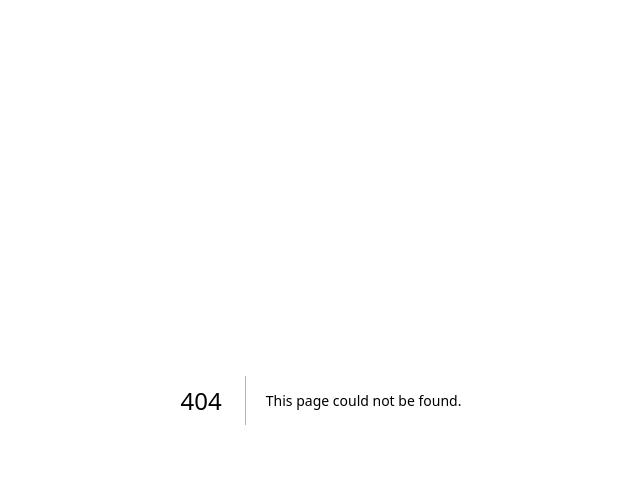
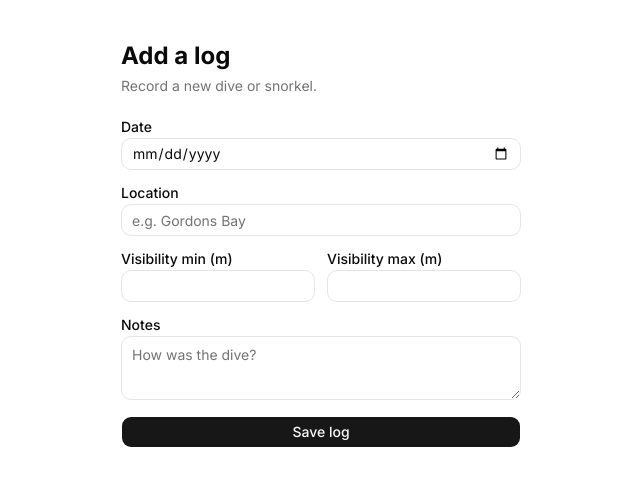
Before and after one commit to ameliagoodson/finspot, a Next.js app: page /logs/new in a window 1280 px wide. Before the commit this address had no page. Shown: the top 486 px of the page, without its empty margins (319-959 px from the left). Built offline with nearby package versions, Linux system fonts and the light colour scheme.

Commit message:
feat: modal sheet for creating new dive logs Sets up parallel + intercepting routes (@modal slot) so navigating to /logs/new renders a Sheet overlay over the logs page instead of a full navigation. Includes the log form component and real /logs/new fallback page for hard refreshes.

```diff
--- /dev/null
+++ b/app/@modal/(.)logs/new/page.tsx
@@ -0,0 +1,35 @@
+"use client";
+
+import { useRouter } from "next/navigation";
+
+import { LogForm } from "@/components/log-form";
+import {
+  Sheet,
+  SheetContent,
+  SheetDescription,
+  SheetHeader,
+  SheetTitle,
+} from "@/components/ui/sheet";
+
+export default function AddLogModal() {
+  const router = useRouter();
+  return (
+    <Sheet
+      open
+      onOpenChange={(open) => {
+        if (!open) router.back();
+      }}
+    >
+      <SheetContent
+        side="right"
+        className="flex flex-col gap-6 p-6 sm:max-w-md"
+      >
+        <SheetHeader className="p-0">
+          <SheetTitle>Add a log</SheetTitle>
+          <SheetDescription>Record a new dive or snorkel.</SheetDescription>
+        </SheetHeader>
+        <LogForm />
+      </SheetContent>
+    </Sheet>
+  );
+}
--- /dev/null
+++ b/app/@modal/default.tsx
@@ -0,0 +1,3 @@
+export default function DefaultModal() {
+  return null;
+}
--- a/app/dashboard/page.tsx
+++ b/app/dashboard/page.tsx
@@ -29,6 +29,7 @@ export default async function DashboardPage() {
           <p className="text-muted-foreground text-sm">{session.user?.email}</p>
         </div>
         <Link href="/logs">Logs</Link>
+        <Link href="/logs/new">NEW LOG</Link>
         <SignOutButton />
       </div>
     </main>
--- a/app/layout.tsx
+++ b/app/layout.tsx
@@ -15,12 +15,17 @@ export const metadata: Metadata = {
 
 export default function RootLayout({
   children,
+  modal,
 }: Readonly<{
   children: React.ReactNode;
+  modal: React.ReactNode;
 }>) {
   return (
     <html lang="en" className={`${inter.variable} antialiased`}>
-      <body>{children}</body>
+      <body>
+        {children}
+        {modal}
+      </body>
     </html>
   );
 }
--- /dev/null
+++ b/app/logs/new/page.tsx
@@ -0,0 +1,17 @@
+import { LogForm } from "@/components/log-form";
+
+export default function AddLogPage() {
+  return (
+    <main className="mx-auto w-full max-w-md px-6 py-10">
+      <div className="flex flex-col gap-6">
+        <div className="flex flex-col gap-1">
+          <h1 className="text-2xl font-bold">Add a log</h1>
+          <p className="text-muted-foreground text-sm">
+            Record a new dive or snorkel.
+          </p>
+        </div>
+        <LogForm />
+      </div>
+    </main>
+  );
+}
--- a/app/logs/page.tsx
+++ b/app/logs/page.tsx
@@ -1,10 +1,10 @@
-import { AddLogButton } from "@/components/add-log-button";
+import Link from "next/link";
 
 export default function LogsPage() {
   return (
     <main className="mx-auto w-full max-w-3xl px-6 py-10">
       <h1>Logs</h1>
-      <AddLogButton />
+      <Link href="/logs/new">Add Log</Link>
     </main>
   );
 }
--- /dev/null
+++ b/components/log-form.tsx
@@ -0,0 +1,58 @@
+"use client";
+
+import { Button } from "@/components/ui/button";
+import { Input } from "@/components/ui/input";
+import { Label } from "@/components/ui/label";
+import { Textarea } from "@/components/ui/textarea";
+
+export function LogForm() {
+  return (
+    <form className="flex flex-col gap-4">
+      <div className="space-y-1">
+        <Label htmlFor="date">Date</Label>
+        <Input id="date" name="date" type="date" required />
+      </div>
+
+      <div className="space-y-1">
+        <Label htmlFor="location">Location</Label>
+        <Input id="location" name="location" placeholder="e.g. Gordons Bay" />
+      </div>
+
+      <div className="grid grid-cols-2 gap-3">
+        <div className="space-y-1">
+          <Label htmlFor="visibilityMin">Visibility min (m)</Label>
+          <Input
+            id="visibilityMin"
+            name="visibilityMin"
+            type="number"
+            min={0}
+          />
+        </div>
+
+        <div className="space-y-1">
+          <Label htmlFor="visibilityMax">Visibility max (m)</Label>
+          <Input
+            id="visibilityMax"
+            name="visibilityMax"
+            type="number"
+            min={0}
+          />
+        </div>
+      </div>
+
+      <div className="space-y-1">
+        <Label htmlFor="notes">Notes</Label>
+        <Textarea
+          id="notes"
+          name="notes"
+          rows={4}
+          placeholder="How was the dive?"
+        />
+      </div>
+
+      <Button type="submit" className="w-full">
+        Save log
+      </Button>
+    </form>
+  );
+}
--- /dev/null
+++ b/components/ui/sheet.tsx
@@ -0,0 +1,138 @@
+"use client";
+
+import * as React from "react";
+
+import { Dialog as SheetPrimitive } from "@base-ui/react/dialog";
+import { XIcon } from "lucide-react";
+
+import { Button } from "@/components/ui/button";
+import { cn } from "@/lib/utils";
+
+function Sheet({ ...props }: SheetPrimitive.Root.Props) {
+  return <SheetPrimitive.Root data-slot="sheet" {...props} />;
+}
+
+function SheetTrigger({ ...props }: SheetPrimitive.Trigger.Props) {
+  return <SheetPrimitive.Trigger data-slot="sheet-trigger" {...props} />;
+}
+
+function SheetClose({ ...props }: SheetPrimitive.Close.Props) {
+  return <SheetPrimitive.Close data-slot="sheet-close" {...props} />;
+}
+
+function SheetPortal({ ...props }: SheetPrimitive.Portal.Props) {
+  return <SheetPrimitive.Portal data-slot="sheet-portal" {...props} />;
+}
+
+function SheetOverlay({ className, ...props }: SheetPrimitive.Backdrop.Props) {
+  return (
+    <SheetPrimitive.Backdrop
+      data-slot="sheet-overlay"
+      className={cn(
+        "fixed inset-0 z-50 bg-black/10 transition-opacity duration-150 data-ending-style:opacity-0 data-starting-style:opacity-0 supports-backdrop-filter:backdrop-blur-xs",
+        className
+      )}
+      {...props}
+    />
+  );
+}
+
+function SheetContent({
+  className,
+  children,
+  side = "right",
+  showCloseButton = true,
+  ...props
+}: SheetPrimitive.Popup.Props & {
+  side?: "top" | "right" | "bottom" | "left";
+  showCloseButton?: boolean;
+}) {
+  return (
+    <SheetPortal>
+      <SheetOverlay />
+      <SheetPrimitive.Popup
+        data-slot="sheet-content"
+        data-side={side}
+        className={cn(
+          "bg-popover text-popover-foreground fixed z-50 flex flex-col gap-4 bg-clip-padding text-sm shadow-lg transition duration-200 ease-in-out data-ending-style:opacity-0 data-starting-style:opacity-0 data-[side=bottom]:inset-x-0 data-[side=bottom]:bottom-0 data-[side=bottom]:h-auto data-[side=bottom]:border-t data-[side=bottom]:data-ending-style:translate-y-[2.5rem] data-[side=bottom]:data-starting-style:translate-y-[2.5rem] data-[side=left]:inset-y-0 data-[side=left]:left-0 data-[side=left]:h-full data-[side=left]:w-3/4 data-[side=left]:border-r data-[side=left]:data-ending-style:translate-x-[-2.5rem] data-[side=left]:data-starting-style:translate-x-[-2.5rem] data-[side=right]:inset-y-0 data-[side=right]:right-0 data-[side=right]:h-full data-[side=right]:w-3/4 data-[side=right]:border-l data-[side=right]:data-ending-style:translate-x-[2.5rem] data-[side=right]:data-starting-style:translate-x-[2.5rem] data-[side=top]:inset-x-0 data-[side=top]:top-0 data-[side=top]:h-auto data-[side=top]:border-b data-[side=top]:data-ending-style:translate-y-[-2.5rem] data-[side=top]:data-starting-style:translate-y-[-2.5rem] data-[side=left]:sm:max-w-sm data-[side=right]:sm:max-w-sm",
+          className
+        )}
+        {...props}
+      >
+        {children}
+        {showCloseButton && (
+          <SheetPrimitive.Close
+            data-slot="sheet-close"
+            render={
+              <Button
+                variant="ghost"
+                className="absolute top-3 right-3"
+                size="icon-sm"
+              />
+            }
+          >
+            <XIcon />
+            <span className="sr-only">Close</span>
+          </SheetPrimitive.Close>
+        )}
+      </SheetPrimitive.Popup>
+    </SheetPortal>
+  );
+}
+
+function SheetHeader({ className, ...props }: React.ComponentProps<"div">) {
+  return (
+    <div
+      data-slot="sheet-header"
+      className={cn("flex flex-col gap-0.5 p-4", className)}
+      {...props}
+    />
+  );
+}
+
+function SheetFooter({ className, ...props }: React.ComponentProps<"div">) {
+  return (
+    <div
+      data-slot="sheet-footer"
+      className={cn("mt-auto flex flex-col gap-2 p-4", className)}
+      {...props}
+    />
+  );
+}
+
+function SheetTitle({ className, ...props }: SheetPrimitive.Title.Props) {
+  return (
+    <SheetPrimitive.Title
+      data-slot="sheet-title"
+      className={cn(
+        "font-heading text-foreground text-base font-medium",
+        className
+      )}
+      {...props}
+    />
+  );
+}
+
+function SheetDescription({
+  className,
+  ...props
+}: SheetPrimitive.Description.Props) {
+  return (
+    <SheetPrimitive.Description
+      data-slot="sheet-description"
+      className={cn("text-muted-foreground text-sm", className)}
+      {...props}
+    />
+  );
+}
+
+export {
+  Sheet,
+  SheetTrigger,
+  SheetClose,
+  SheetContent,
+  SheetHeader,
+  SheetFooter,
+  SheetTitle,
+  SheetDescription,
+};
--- /dev/null
+++ b/components/ui/textarea.tsx
@@ -0,0 +1,18 @@
+import * as React from "react";
+
+import { cn } from "@/lib/utils";
+
+function Textarea({ className, ...props }: React.ComponentProps<"textarea">) {
+  return (
+    <textarea
+      data-slot="textarea"
+      className={cn(
+        "border-input placeholder:text-muted-foreground focus-visible:border-ring focus-visible:ring-ring/50 disabled:bg-input/50 aria-invalid:border-destructive aria-invalid:ring-destructive/20 dark:bg-input/30 dark:disabled:bg-input/80 dark:aria-invalid:border-destructive/50 dark:aria-invalid:ring-destructive/40 flex field-sizing-content min-h-16 w-full rounded-lg border bg-transparent px-2.5 py-2 text-base transition-colors outline-none focus-visible:ring-3 disabled:cursor-not-allowed disabled:opacity-50 aria-invalid:ring-3 md:text-sm",
+        className
+      )}
+      {...props}
+    />
+  );
+}
+
+export { Textarea };
```
